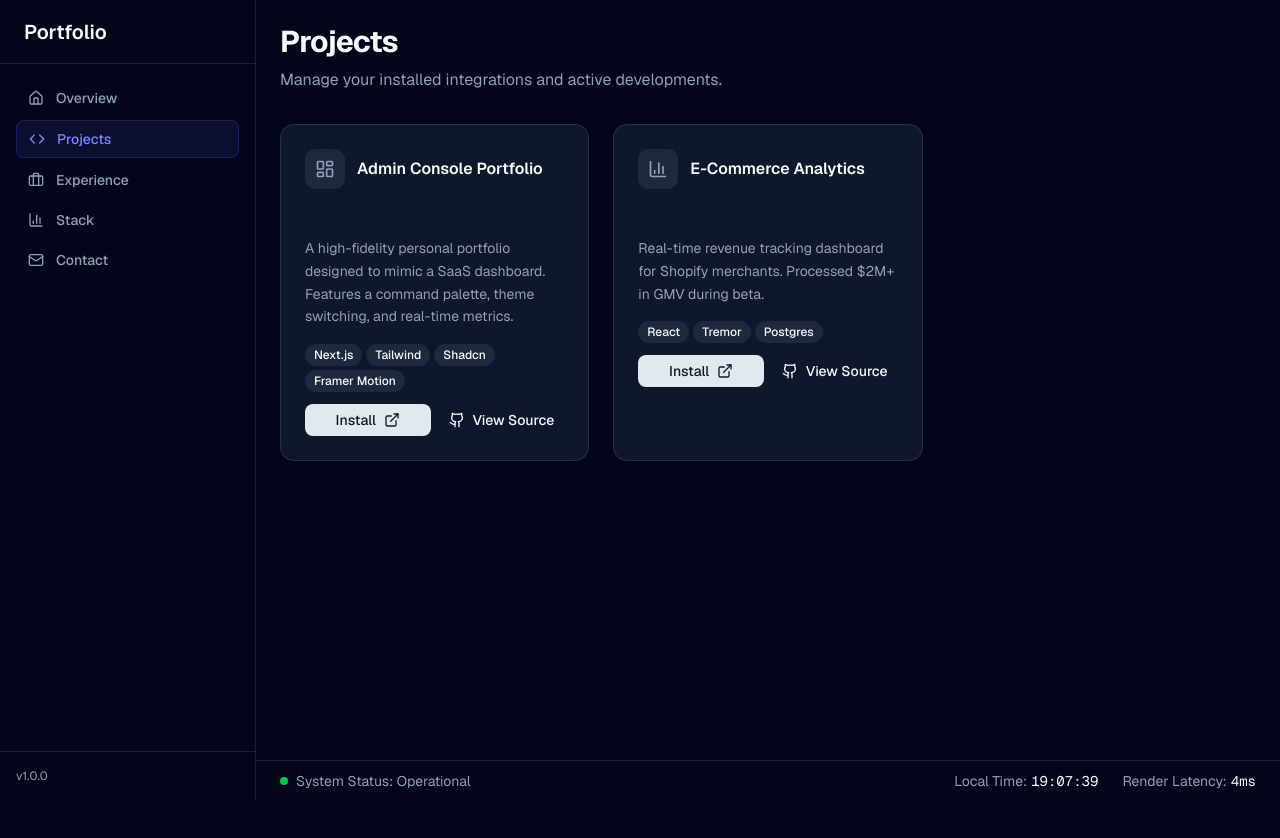
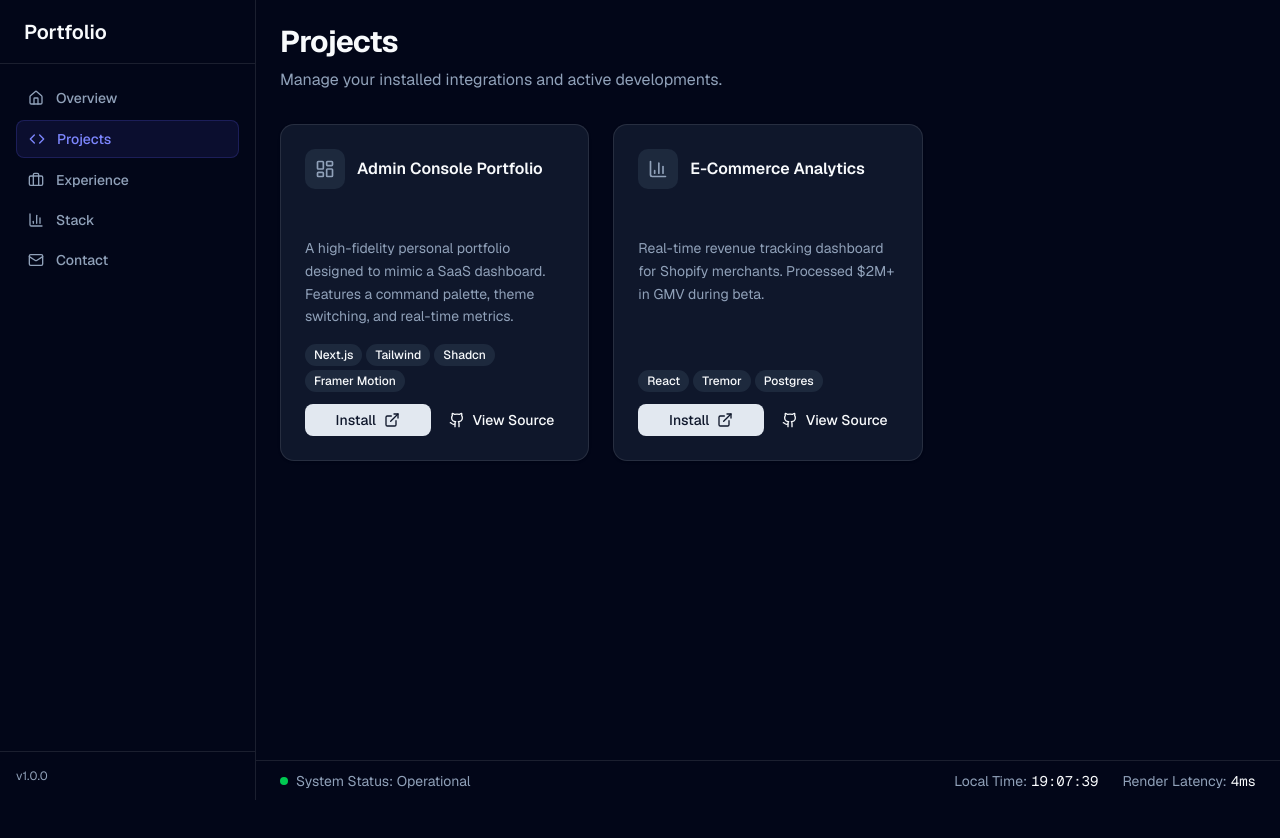
Before and after one commit to BarryHenryJr/BarryHenry-Portfolio-Web, a Next.js app: page /projects in a window 1280 px wide. Built offline with nearby package versions, Linux system fonts and the light colour scheme.

Commit message:
Update project card layout and add experience page
Created a new, empty experience page. Improved the layout of the project cards by using flex column and gap utilities, and adjusted spacing for the tech stack section.

```diff
--- a/src/app/projects/page.tsx
+++ b/src/app/projects/page.tsx
@@ -37,12 +37,12 @@ export default function ProjectsPage() {
                 </div>
               </CardHeader>
 
-              <CardContent className="flex-1 space-y-4">
+              <CardContent className="flex-1 flex flex-col gap-4">
                 <p className="text-sm text-muted-foreground leading-relaxed">
                   {project.description}
                 </p>
 
-                <div className="space-y-3">
+                <div className="mt-auto space-y-3">
                   {/* Tech Stack Badges */}
                   <div className="flex flex-wrap gap-1">
                     {project.tech.map((tech) => (
```
Also changed, not shown: src/app/experience/page.tsx (added).
